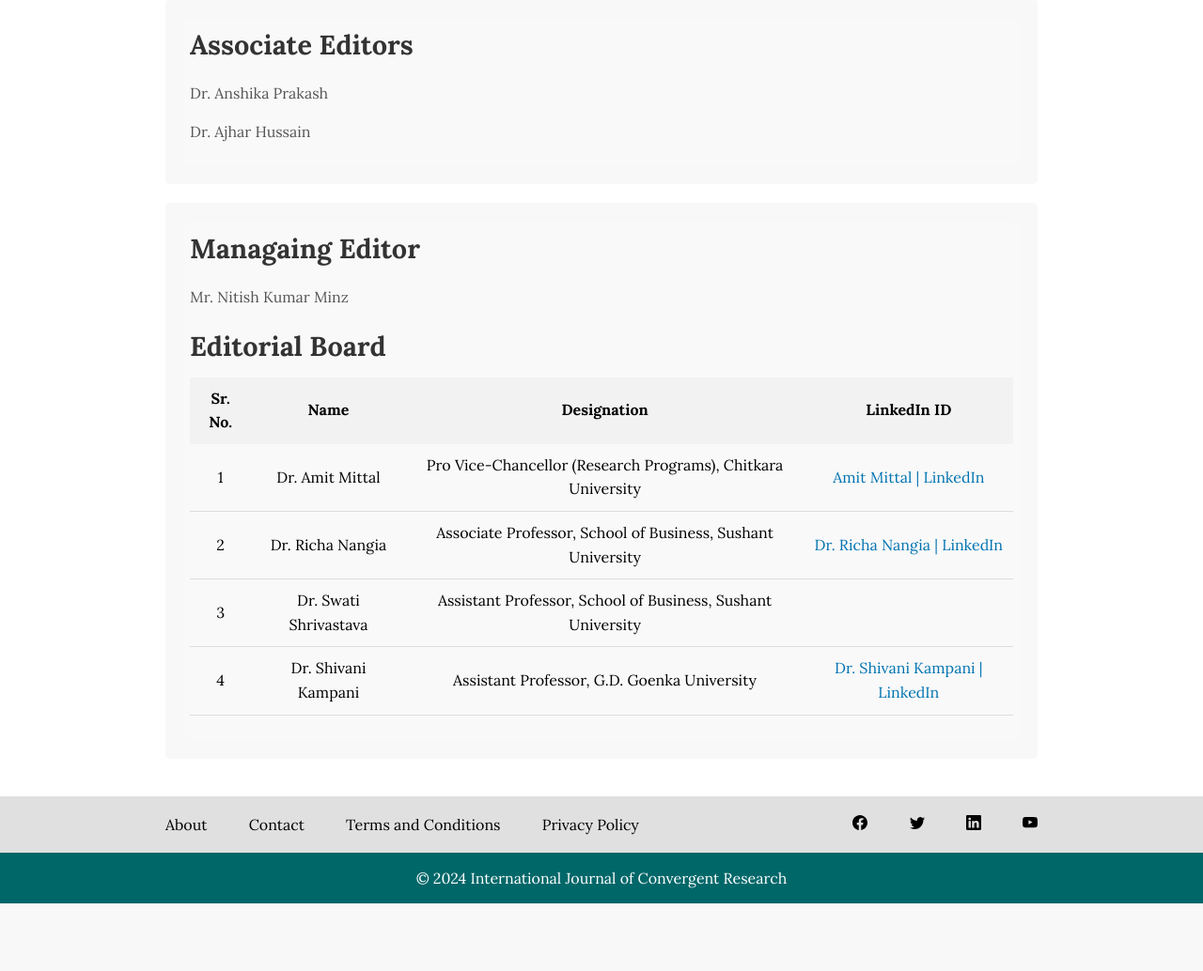
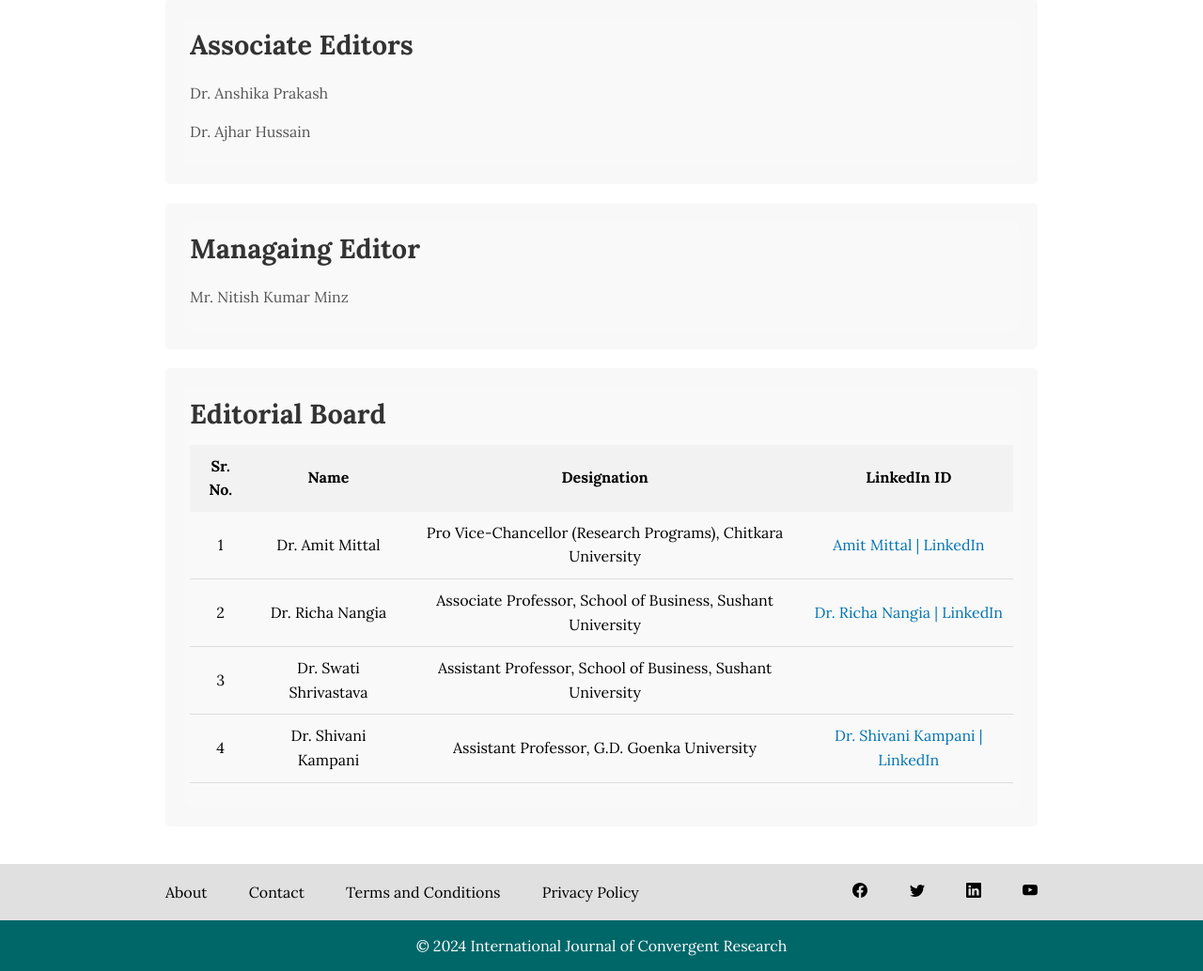
Before and after one commit to Om-Mishra7/IJCRES, a Flask app: page /editional_team in a window 1280 px wide. Shown: the part 531-1565 px from the top of the page at 94% size. Before the commit the page ends 1493 px from the top, so only its background shows below. Run offline with Flask 3, Linux system fonts and the light colour scheme.

Commit message:
Update editional_team.html

```diff
--- a/templates/editional_team.html
+++ b/templates/editional_team.html
@@ -23,7 +23,10 @@
 
         <h2>Managaing Editor </h2>
         <p>Mr. Nitish Kumar Minz </p>
-
+</div>
+</section>
+<section class="about-journal">
+    <div class="aim-scope-section">
         <h2>Editorial Board </h2>
         <table>
             <thead>
```
